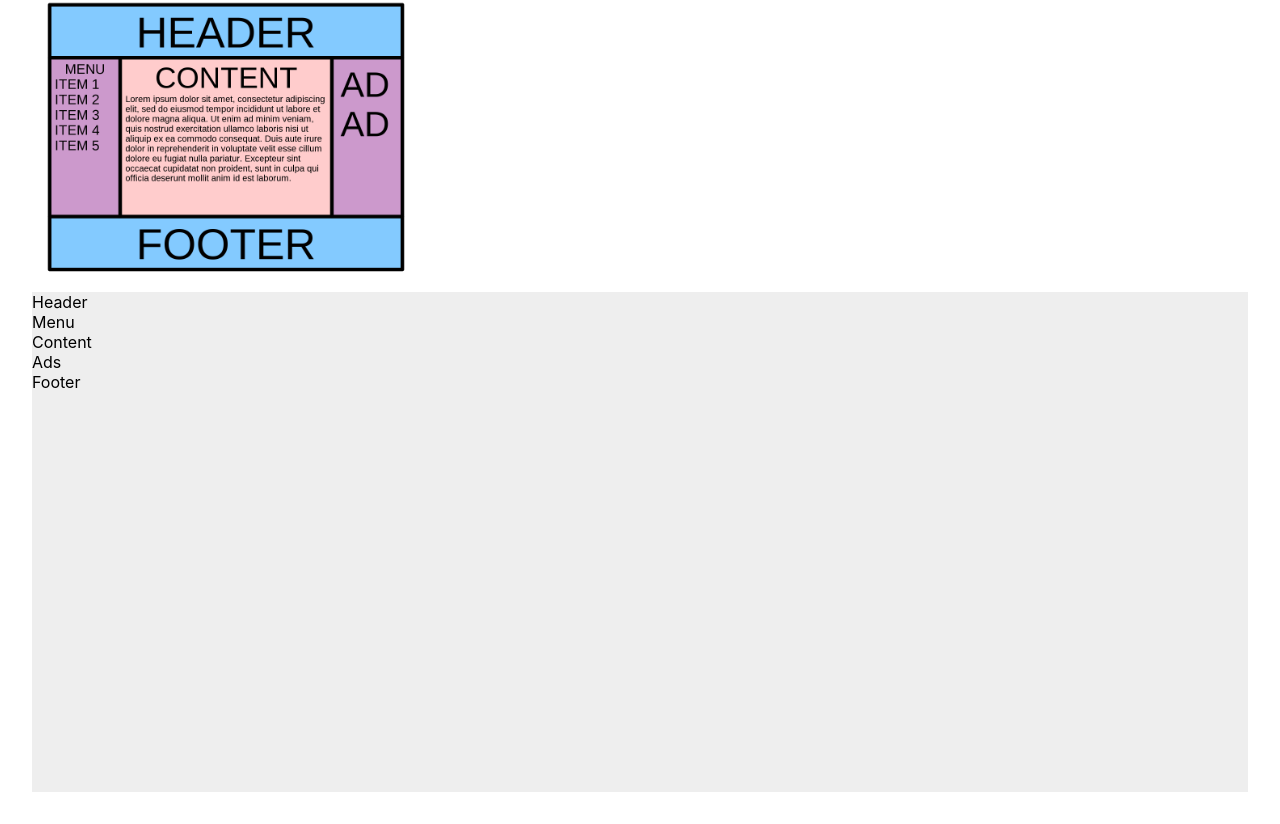
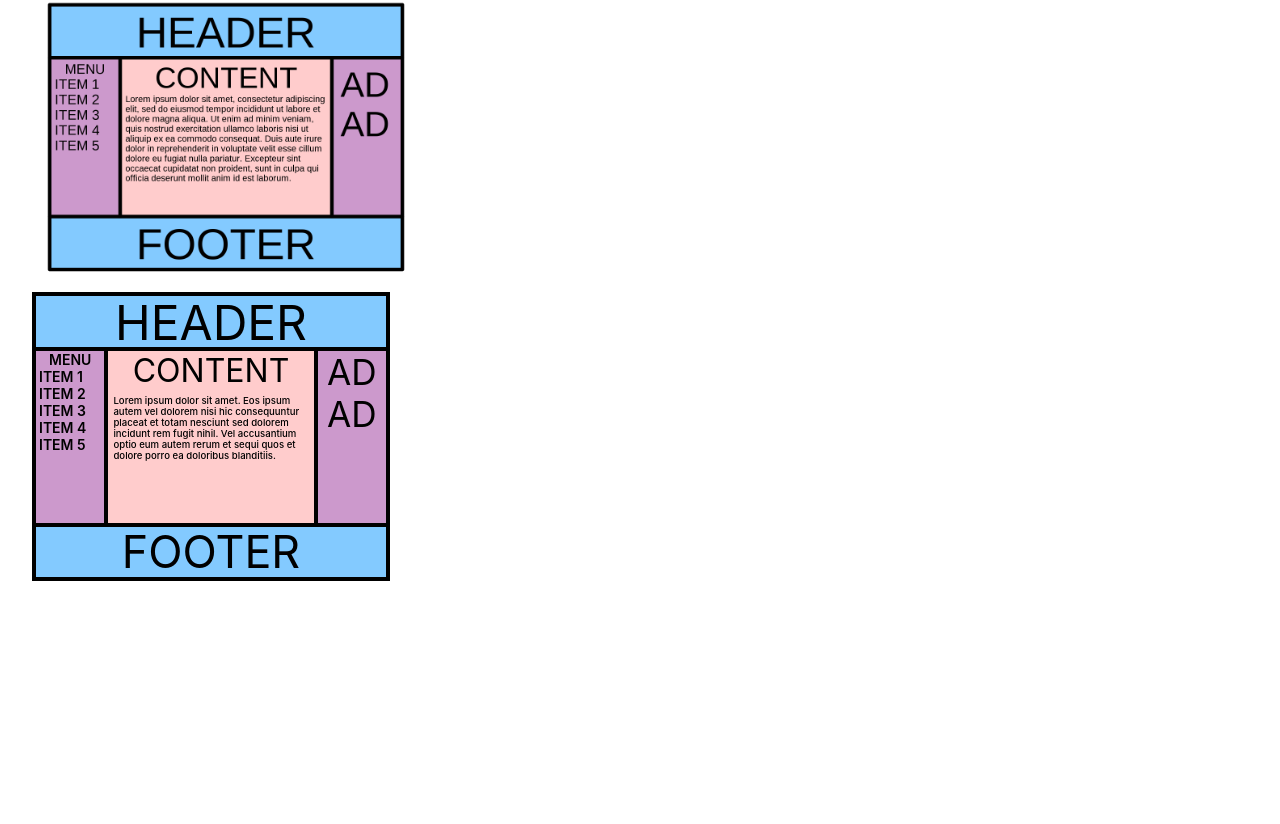
Before and after one commit to Chounic/tbco-front-itw, a React (Create React App) app: page / in a window 1280 px wide. Shown: the part 927-1751 px from the top of the page. After the commit the page ends 1540 px from the top, so only its background shows below. Built offline with nearby package versions, Linux system fonts and the light colour scheme.

Commit message:
exercice 5

```diff
--- a/src/exercises/5-HolyGrail/index.tsx
+++ b/src/exercises/5-HolyGrail/index.tsx
@@ -16,14 +16,41 @@ const HolyGrail = () => {
       <h1>Holy Grail</h1>
       <img src={src} alt={"Holy Grail"} className={css.picture} />
 
-      <div className={css.wrapper}>
-        <header>Header</header>
-        <main>
-          <nav>Menu</nav>
-          <section>Content</section>
-          <aside>Ads</aside>
+      <div className={css.wrapper} style={{  backgroundColor: '#83CAFF', textTransform: "uppercase", textAlign: "center", display: "flex", flexDirection: "column", border: "4px black solid", paddingTop: 1}} >
+        <header style={{fontSize: '3rem', fontWeight: 400, height: 50, display: 'flex', justifyContent: 'center', alignItems: 'center' }} >
+          <div>Header</div>
+        </header>
+        <main style={{ padding: 0, display: "flex", flex: 4, justifyContent: "", borderTop: "4px black solid", borderBottom: "4px black solid" }}>
+
+          <div style={{  fontWeight: 600, paddingTop: 0, backgroundColor: "#CC99CC", flex: 1, fontSize: 14  }}>
+
+            <p style={{ margin: 0 }}>Menu</p>
+
+            <nav style={{ textAlign: "left", marginLeft: 3 }}>
+              <div>item 1</div>
+              <div>item 2</div>
+              <div>item 3</div>
+              <div>item 4</div>
+              <div>item 5</div>
+            </nav>
+
+          </div>
+          <section style={{ flex: 3, borderLeft: "4px black solid", borderRight: "4px black solid", backgroundColor: "#FFCCCC"}} >
+
+            <div style={{ margin: 0, padding: 0, fontSize: '2rem', fontWeight: 400}}>CONTENT</div>
+
+            <p style={{  textTransform: "none", textAlign: "left", fontSize: '0.6rem', fontWeight: 500, padding: 5, marginTop: 0}}>Lorem ipsum dolor sit amet. Eos ipsum autem vel dolorem nisi hic consequuntur placeat et totam nesciunt sed dolorem incidunt rem fugit nihil. Vel accusantium optio eum autem rerum et sequi quos et dolore porro ea doloribus blanditiis.</p>
+
+
+          </section>
+          <aside style={{ backgroundColor: "#CC99CC", flex: 1, fontSize: '2.2rem', fontWeight: 400}}>
+
+            <div>ad</div>
+            <div>ad</div>
+
+          </aside>
         </main>
-        <footer>Footer</footer>
+        <footer  style={{fontSize: '2.8rem', fontWeight: 400, height: 50, display: 'flex', justifyContent: 'center', alignItems: 'center' }}>Footer</footer>
       </div>
     </Fragment>
   );
--- a/src/exercises/5-HolyGrail/style.module.css
+++ b/src/exercises/5-HolyGrail/style.module.css
@@ -1,8 +1,10 @@
 .picture {
   height: 300px;
+  marginleft: 550px;
 }
 
+
 .wrapper {
-  height: 500px;
-  background-color: #eee;
+  height: 280px;
+  width: 350px;
 }
```
